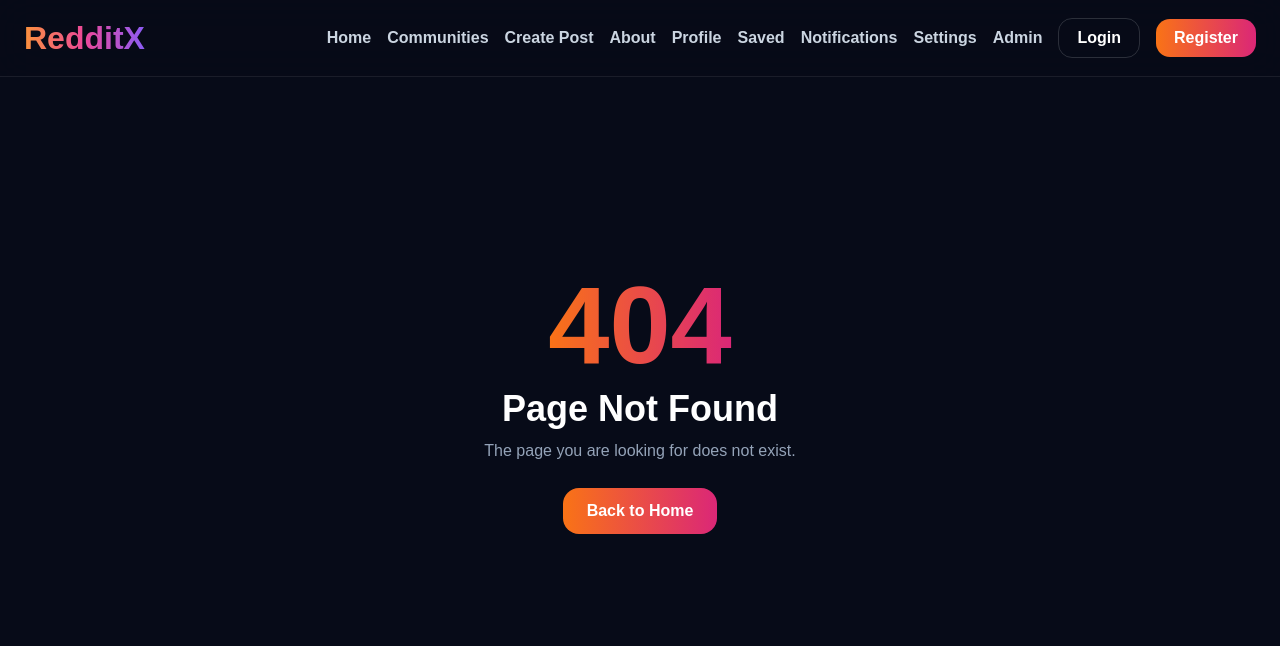
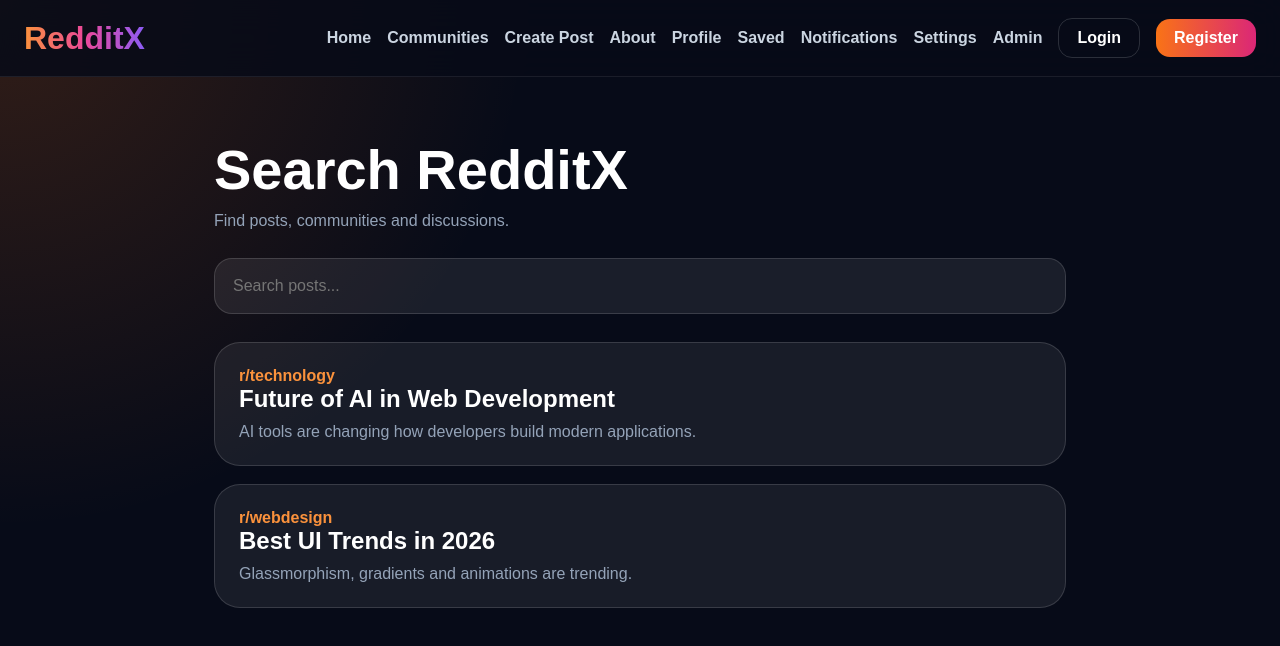
Before and after one commit to Kesarkarale/reddit-clone, a Next.js app: page /search in a window 1280 px wide. Before the commit this address had no page. Shown: the top 646 px of the page. Built offline with nearby package versions, Linux system fonts and the light colour scheme.

Commit message:
Create page.js

```diff
--- /dev/null
+++ b/app/search/page.js
@@ -0,0 +1,125 @@
+"use client";
+
+import { useEffect, useState } from "react";
+import Navbar from "../../components/Navbar";
+
+const defaultPosts = [
+  {
+    id: 1,
+    title: "Future of AI in Web Development",
+    community: "technology",
+    content: "AI tools are changing how developers build modern applications.",
+  },
+  {
+    id: 2,
+    title: "Best UI Trends in 2026",
+    community: "webdesign",
+    content: "Glassmorphism, gradients and animations are trending.",
+  },
+];
+
+export default function SearchPage() {
+  const [query, setQuery] = useState("");
+  const [posts, setPosts] = useState(defaultPosts);
+
+  useEffect(() => {
+    const savedPosts = JSON.parse(localStorage.getItem("redditxPosts")) || [];
+    setPosts([...savedPosts, ...defaultPosts]);
+  }, []);
+
+  const results = posts.filter((post) =>
+    `${post.title} ${post.community} ${post.content}`
+      .toLowerCase()
+      .includes(query.toLowerCase())
+  );
+
+  return (
+    <main style={page}>
+      <Navbar />
+
+      <section style={container}>
+        <h1 style={title}>Search RedditX</h1>
+        <p style={sub}>Find posts, communities and discussions.</p>
+
+        <input
+          style={search}
+          placeholder="Search posts..."
+          value={query}
+          onChange={(e) => setQuery(e.target.value)}
+        />
+
+        <div style={list}>
+          {results.map((post) => (
+            <a key={post.id} href={`/post/${post.id}`} style={card}>
+              <p style={meta}>r/{post.community}</p>
+              <h2>{post.title}</h2>
+              <p style={text}>{post.content}</p>
+            </a>
+          ))}
+        </div>
+      </section>
+    </main>
+  );
+}
+
+const page = {
+  minHeight: "100vh",
+  background:
+    "radial-gradient(circle at top left, rgba(249,115,22,.18), transparent 35%), #070b18",
+  color: "white",
+  fontFamily: "Arial, sans-serif",
+};
+
+const container = {
+  maxWidth: 900,
+  margin: "0 auto",
+  padding: "60px 24px",
+};
+
+const title = {
+  fontSize: 56,
+  fontWeight: 900,
+};
+
+const sub = {
+  color: "#94a3b8",
+  marginTop: 10,
+  marginBottom: 28,
+};
+
+const search = {
+  width: "100%",
+  padding: 18,
+  borderRadius: 18,
+  background: "rgba(255,255,255,.08)",
+  border: "1px solid rgba(255,255,255,.14)",
+  color: "white",
+  outline: "none",
+  fontSize: 16,
+  marginBottom: 28,
+};
+
+const list = {
+  display: "grid",
+  gap: 18,
+};
+
+const card = {
+  display: "block",
+  padding: 24,
+  borderRadius: 26,
+  background: "rgba(255,255,255,.07)",
+  border: "1px solid rgba(255,255,255,.14)",
+  color: "white",
+  textDecoration: "none",
+};
+
+const meta = {
+  color: "#fb923c",
+  fontWeight: 900,
+};
+
+const text = {
+  color: "#94a3b8",
+  marginTop: 10,
+};
```
